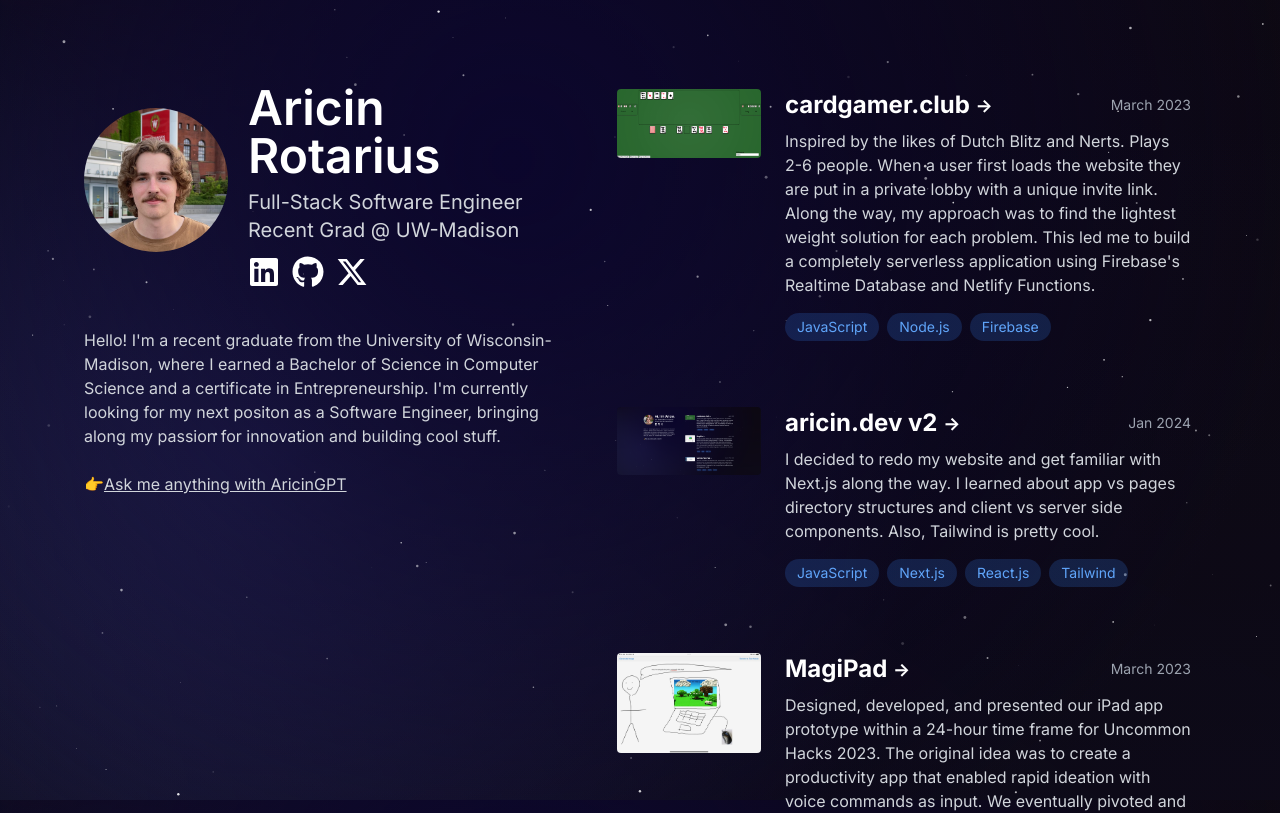
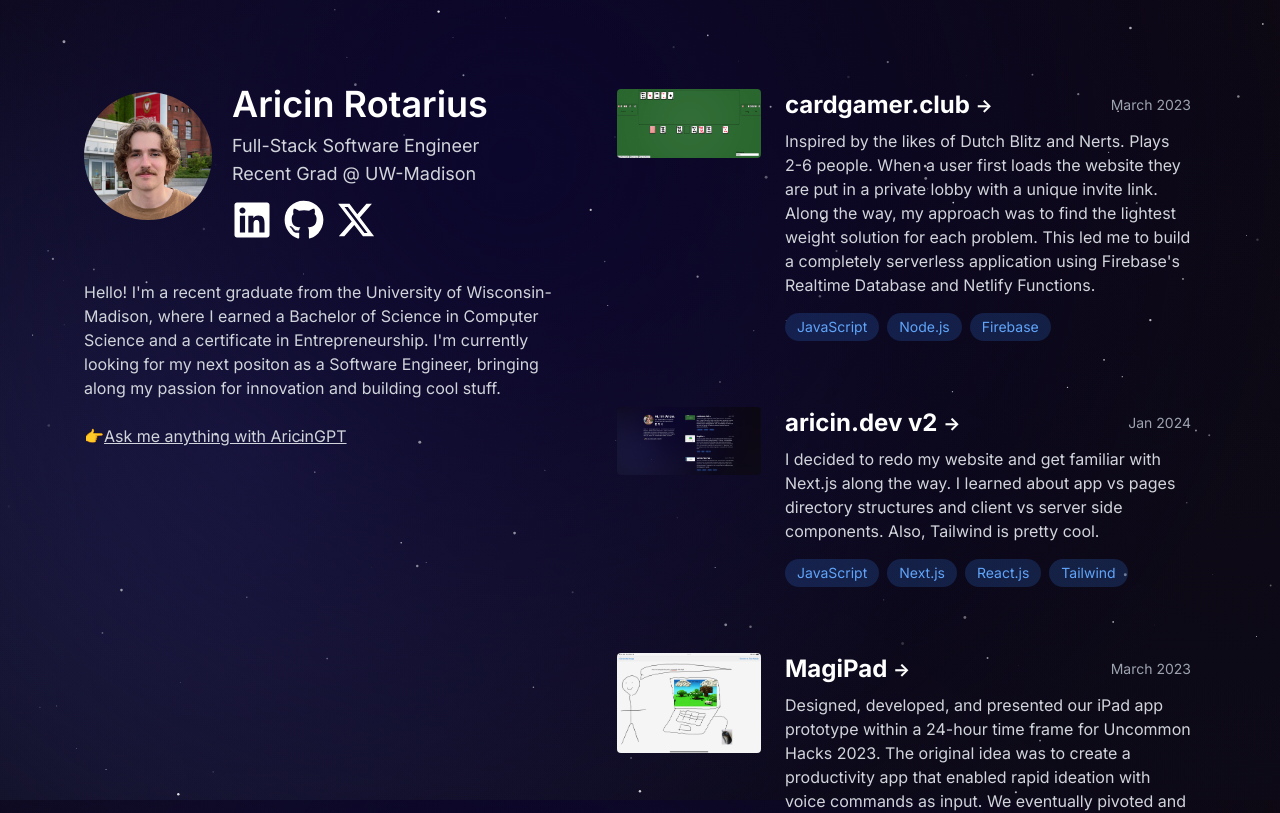
Before and after one commit to aricin/portfolio-v2, a Next.js app: page / in a window 1280 px wide. Shown: the top 813 px of the page. Built offline with nearby package versions, Linux system fonts and the light colour scheme.

Commit message:
Edit about me layout

```diff
--- a/src/components/About.jsx
+++ b/src/components/About.jsx
@@ -5,21 +5,21 @@ function About() {
         <img
           src='aricin-portrait2.jpg'
           alt='Profile'
-          className='mb-3 w-28 h-28 sm:w-36 sm:h-36 rounded-full'
+          className='mb-3 w-28 h-28 sm:w-32 sm:h-32 rounded-full'
         />
         <div className='sm:pl-5'>
-          <h1 className='text-4xl sm:text-5xl text-white mb-2 font-semibold'>Aricin Rotarius</h1>
-          <p className='text-md sm:text-xl text-gray-300'>Full-Stack Software Engineer</p>
-          <p className='text-md sm:text-xl text-gray-300'>Recent Grad @ UW-Madison</p>
-          <div className='flex mt-3 space-x-3 justify-center sm:justify-start'>
+          <h1 className='text-4xl sm:text-4xl text-white mb-2 font-semibold'>Aricin Rotarius</h1>
+          <p className='text-md sm:text-lg text-gray-300'>Full-Stack Software Engineer</p>
+          <p className='text-md sm:text-lg text-gray-300'>Recent Grad @ UW-Madison</p>
+          <div className='flex mt-3 sm:space-x-3 space-x-4 justify-center sm:justify-start'>
             <a href='https://linkedin.com/in/aricin/' target='_blank' className=''>
-              <img src='linkedin.svg' alt='LinkedIn' className='w-8 h-8' />
+              <img src='linkedin.svg' alt='LinkedIn' className='w-10 h-10 fill-white' />
             </a>
             <a href='https://github.com/aricin' target='_blank' className=''>
-              <img src='github.svg' alt='GitHub' className='w-8 h-8' />
+              <img src='github.svg' alt='GitHub' className='w-10 h-10' />
             </a>
             <a href='https://twitter.com/aricin_' target='_blank' className=''>
-              <img src='x.svg' alt='X' className='w-8 h-8' />
+              <img src='x.svg' alt='X' className='w-10 h-10' />
             </a>
           </div>
         </div>
```
